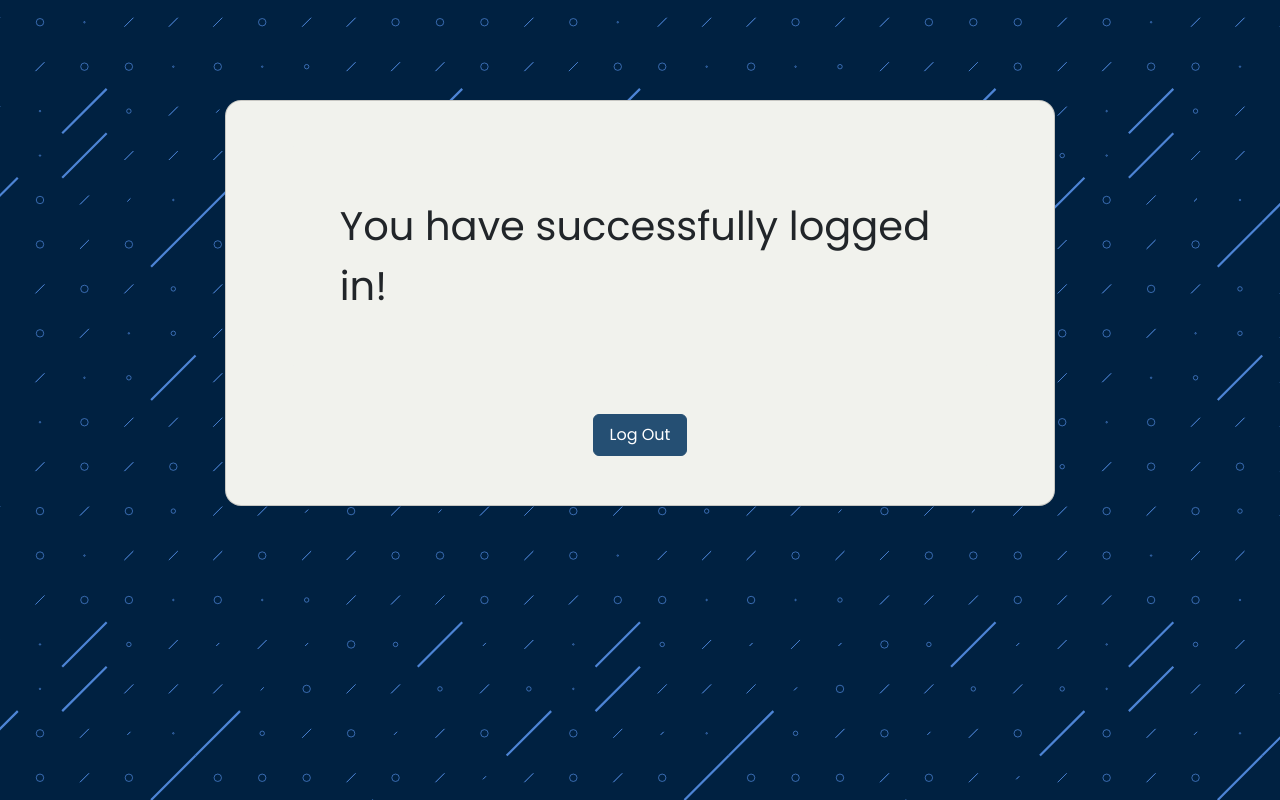
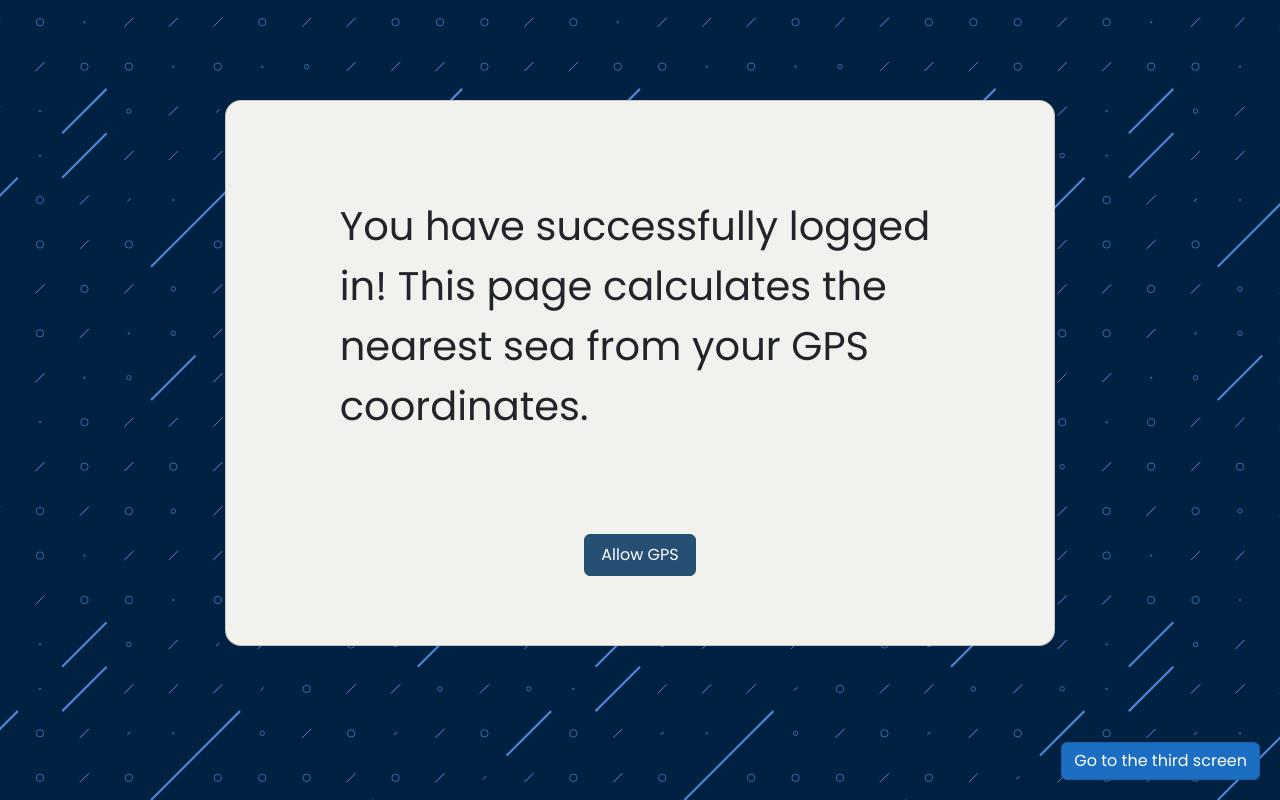
Before and after one commit to YusufSenyuz/CS458-project3, a Flask app: page /home in a window 1280 px wide. Run offline with Flask 3, Linux system fonts and the light colour scheme; a user stored in the database is signed in; some libraries are stand-ins or nearby versions.

Commit message:
Nearest Home scripts are written

```diff
--- a/Backend/Application/templates/home.html
+++ b/Backend/Application/templates/home.html
@@ -7,11 +7,19 @@
     <title>Home</title>
     <link href="https://cdn.jsdelivr.net/npm/bootstrap@5.3.3/dist/css/bootstrap.min.css" rel="stylesheet">
     <link rel="stylesheet" href="../static/login.css">
+    <style>
+        /* Custom CSS for positioning the button */
+        #goToThirdScreen {
+            position: fixed;
+            bottom: 20px;
+            right: 20px;
+            z-index: 999; /* Ensures the button is above other elements */
+        }
+    </style>
 </head>
 
 <body>
 
-   <body>
     <div class='bg-rain'>
         <div class="container-fluid">
             <div class="row">
@@ -21,19 +29,22 @@
                     <div class="card clickable-card d-flex justify-content-center align-items-center"
                         style="background-color: #f1f2ed; border-radius: 1rem; padding: 45px 45px;">
 
-                     <div id= 'loginInfo' class="rounded-1"
+                        <div id='loginInfo' class="rounded-1"
                             style="width: 95%; height: 80%; background-color: #f1f2ed; padding: 50px 50px; font-size: 40px;">
                             You have successfully logged in!
+                            This page calculates the nearest sea from your GPS coordinates.
                         </div>
-                     <form method = 'post'>
-                     <button class="btn btn-teal mt-5" type="submit" name="exitbutton" value="logout">
-                              Log Out
+                        <button id="getLocation" class="btn btn-teal mt-5">
+                            Allow GPS
                         </button>
+                        <div id="distanceInfo" style="margin-top: 20px;"></div>
                     </div>
                 </div>
             </div>
         </div>
     </div>
+
+    <button id="goToThirdScreen" class="btn btn-primary">Go to the third screen</button>
 
     <script src="https://cdn.jsdelivr.net/npm/@popperjs/core@2.11.8/dist/umd/popper.min.js"
         integrity="sha384-I7E8VVD/ismYTF4hNIPjVp/Zjvgyol6VFvRkX/vR+Vc4jQkC+hVqc2pM8ODewa9r"
@@ -41,6 +52,60 @@
     <script src="https://cdn.jsdelivr.net/npm/bootstrap@5.3.3/dist/js/bootstrap.min.js"
         integrity="sha384-0pUGZvbkm6XF6gxjEnlmuGrJXVbNuzT9qBBavbLwCsOGabYfZo0T0to5eqruptLy"
         crossorigin="anonymous"></script>
+
+    <script>
+        document.getElementById('getLocation').addEventListener('click', getLocation);
+
+        function getLocation() {
+            if (navigator.geolocation) {
+                navigator.geolocation.getCurrentPosition(showDistance);
+            } else {
+                alert('Geolocation is not supported by this browser.');
+            }
+        }
+
+        function showDistance(position) {
+            const userLatitude = position.coords.latitude;
+            const userLongitude = position.coords.longitude;
+
+            const seaCoordinates = [
+                { name: 'Black Sea', latitude: 43.28, longitude: 34.18, }, // coordinates for Black Sea
+                { name: 'Mediterranean Sea', latitude: 38.02, longitude: 15.09, }, // coordinates for Black Sea
+                { name: 'Marmara Sea', latitude: 40.67, longitude: 28.15, },
+            ];
+
+            let nearestSea = '';
+            let minDistance = Number.MAX_VALUE;
+
+            for (const sea of seaCoordinates) {
+                const distance = calculateDistance(userLatitude, userLongitude, sea.latitude, sea.longitude);
+                if (distance < minDistance) {
+                    minDistance = distance;
+                    nearestSea = sea.name;
+                }
+            }
+
+            document.getElementById('distanceInfo').innerText = `Distance to the nearest sea (${nearestSea}): ${minDistance.toFixed(2)} km`;
+        }
+
+        function calculateDistance(lat1, lon1, lat2, lon2) {
+            const R = 6371; // Radius of the Earth in km
+            const dLat = deg2rad(lat2 - lat1);
+            const dLon = deg2rad(lon2 - lon1);
+            const a =
+                Math.sin(dLat / 2) * Math.sin(dLat / 2) +
+                Math.cos(deg2rad(lat1)) * Math.cos(deg2rad(lat2)) *
+                Math.sin(dLon / 2) * Math.sin(dLon / 2);
+            const c = 2 * Math.atan2(Math.sqrt(a), Math.sqrt(1 - a));
+            const distance = R * c;
+            return distance;
+        }
+
+        function deg2rad(deg) {
+            return deg * (Math.PI / 180);
+        }
+
+    </script>
 </body>
 
 </html>
```
Lines whose indentation alone changed are shown as unchanged.
